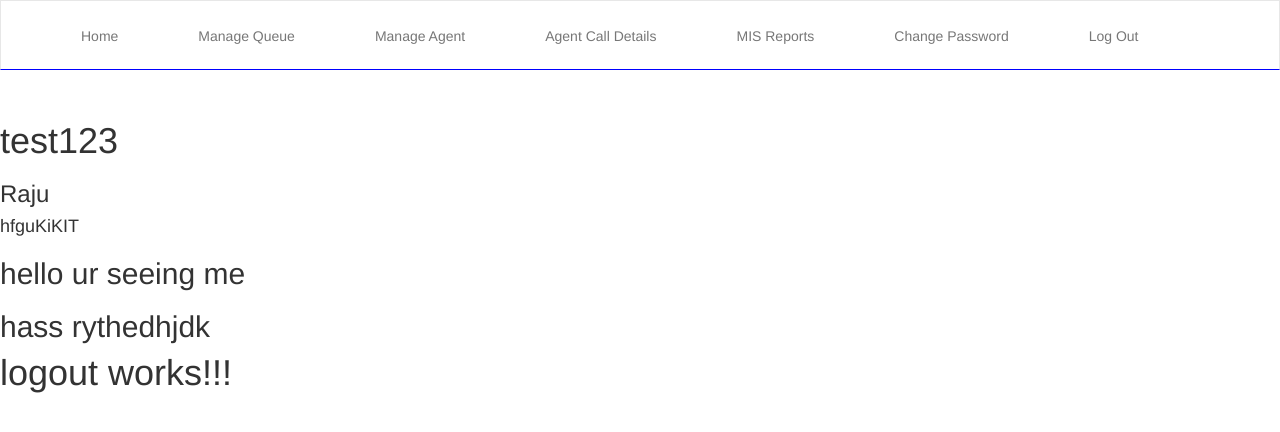
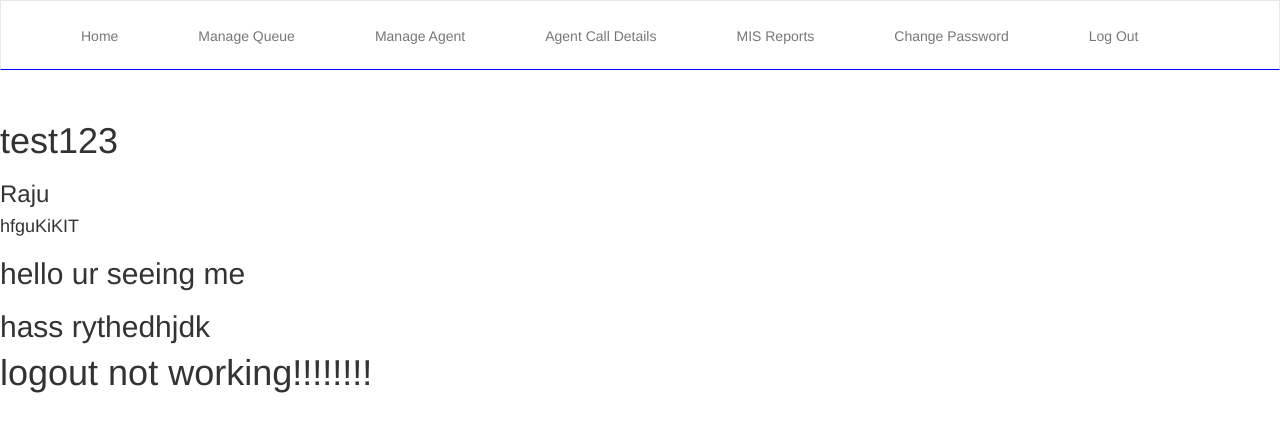
Before and after one commit to kallraju/call-center, an Angular app: page /logout in a window 1280 px wide. Shown: the top 432 px of the page. Built offline with nearby package versions, Linux system fonts and the light colour scheme.

Commit message:
work to not working
changed logout works to not working

```diff
--- a/src/app/admin/logout/logout.component.html
+++ b/src/app/admin/logout/logout.component.html
@@ -1,3 +1,3 @@
 <p>
-  logout works!!!
+  logout not    working!!!!!!!!
 </p>
```
